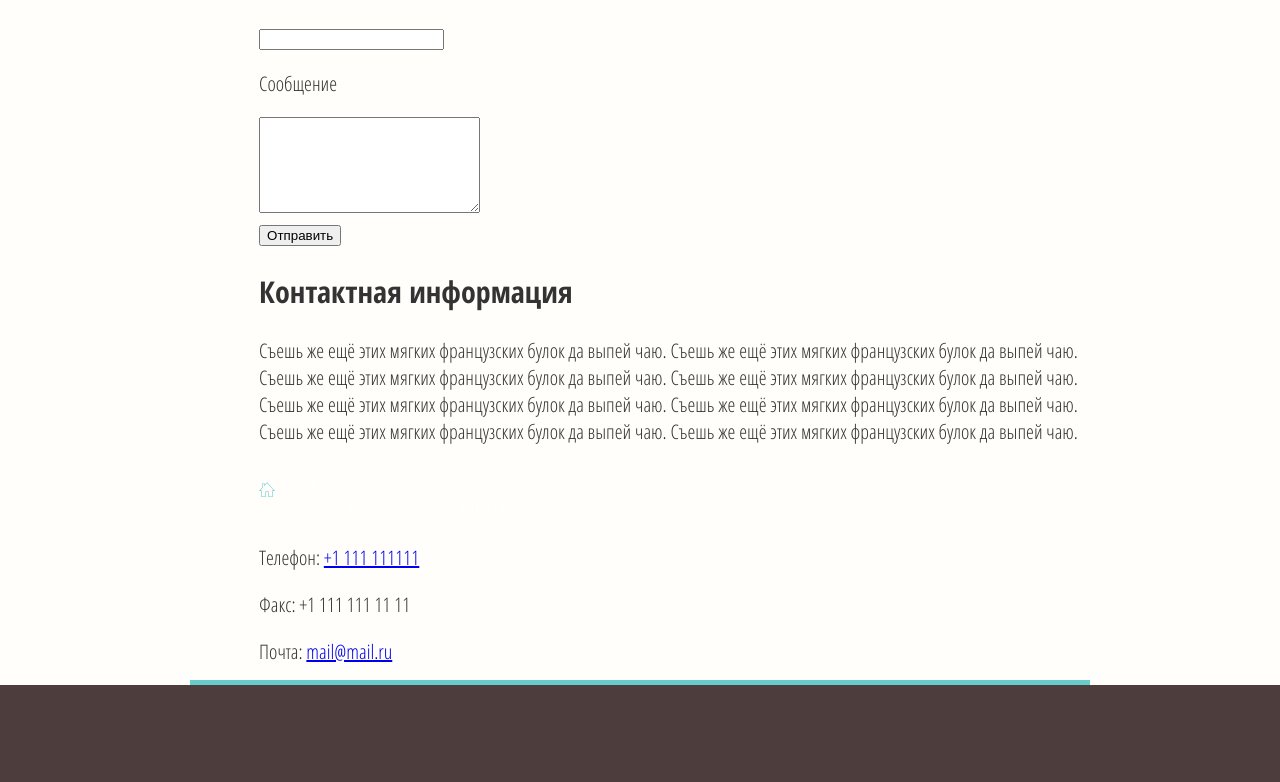
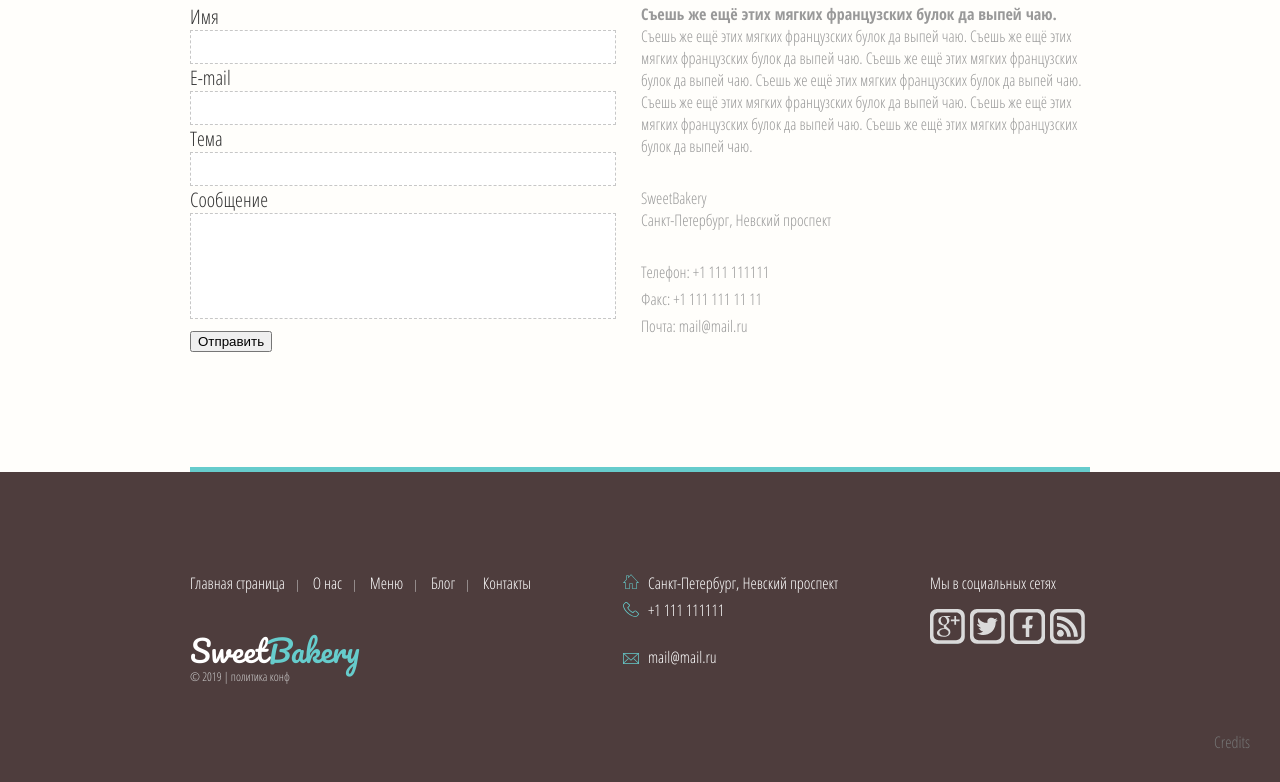
Before and after one commit to kseniiasinitsyna/kseniiasinitsyna.github.io, a plain HTML site: page bakery/pages/contacts.html in a window 1280 px wide. Shown: the part 442-1224 px from the top of the page. Drawn offline with Linux system fonts and the light colour scheme.

Commit message:
Add files via upload

```diff
--- a/bakery/css/style.css
+++ b/bakery/css/style.css
@@ -234,13 +234,11 @@ p.services_item_text {
     height: 400px;
     margin: 0 auto;
 }
+.feedback-wrap {
+    display: flex;
+    justify-content: space-between;
+}
 .wrap-2{
-    display: -webkit-box;
-    display: -ms-flexbox;
-    display: flex;
-    -webkit-box-pack: justify;
-        -ms-flex-pack: justify;
-            justify-content: space-between;
     margin: 0 auto;
     max-width: 900px
 }
@@ -525,7 +523,7 @@ p.follow {
     left: 860px;
     top: -144px;
 }
-/*page-credits*/
+/*PAGE CREDITS*/
 .credit{
     color:#333;
     font-weight: 400;
@@ -543,12 +541,8 @@ p.credit a:hover{
 .credits-ref {
     text-align: center;
     border: 4px dashed #b5e1e1;
-    /* background-image: url(../img/credits.jpg);
-    background-size: 100%;
-    background-position: 0px -180px;
-    height: -webkit-fill-available;*/
     padding: 30px 100px;
-    margin: 0 auto;
+    margin: 30px auto 125px auto;
     width: -webkit-max-content;
     width: -moz-max-content;
     width: max-content;
@@ -558,7 +552,7 @@ p.credit a:hover{
     text-transform: uppercase;
 }
 
-/*page ABOUT US*/
+/*PAGE ABOUT US*/
 .about-us_main {
     display: flex;
     justify-content: space-between;
@@ -576,7 +570,7 @@ p.credit a:hover{
     flex-basis: 150%;
     margin: 0 15px 0 0;
 }
-h2.about-us_title {
+h2.main_title {
     font-weight: 400;
     font-size: 50px;
     margin: 45px 0 20px 0;
@@ -668,3 +662,50 @@ a.staff_name {
 a.staff_name:hover{
     color: #6cc;
 }
+
+/*PAGE CONTACTS*/
+.contact {
+    display: flex;
+    justify-content: space-between;
+    margin: 60px 0 120px 0;
+}
+.contact-form {
+    margin: 0px 25px 0 0;
+}
+form p {
+    margin: 0;
+}
+input[type="text"], textarea {
+    width: 420px;
+    height: 30px;
+    border: 1px dashed #c7c7c7;
+}
+textarea {
+    resize: none;
+    height: 100px;
+}
+
+
+.contact-info p {
+    font-size: 16px;
+    color: #999;
+}
+.contact-info span {
+    display: block;
+    font-weight: 600;
+}
+.contact-info .address {
+    background-image: none;
+    padding: 0;
+    margin: 30px 0 30px 0;
+}
+p.telephone, p.address, p.mail{
+    margin: 0 0 5px 0;
+}
+p.telephone a, p.mail a {
+    color: #999;
+    text-decoration: none;
+}
+p.telephone a:hover, p.mail a:hover {
+    color: #6cc;
+}
```
